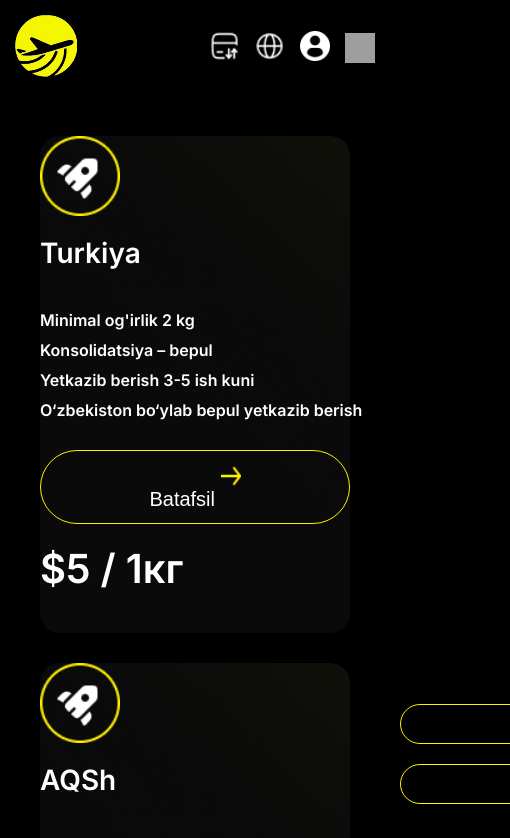
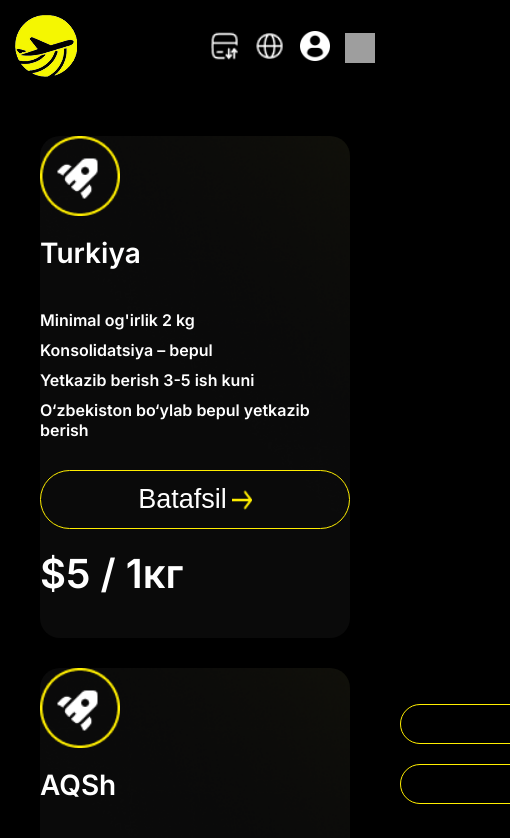
Before and after one commit to Sarvarchik2/express-abu, a Nuxt app: page /tarif in a window 390 px wide. Shown: the top 838 px of the page, 510 px wide, since content can reach past the window. Built offline with nearby package versions, Linux system fonts and the light colour scheme; grey boxes are pictures that could not be loaded.

Commit message:
ceo adaptive mobile

```diff
--- a/components/footer/footer.vue
+++ b/components/footer/footer.vue
@@ -46,7 +46,7 @@
           <NuxtLink>
             <img :src="Facebook" alt="ad">
           </NuxtLink>
-          <NuxtLink>
+          <NuxtLink to="https://www.instagram.com/abu_express_?utm_source=ig_web_button_share_sheet&igsh=ZDNlZDc0MzIxNw==">
             <img :src="Instagram" alt="ad">
           </NuxtLink>
 
--- a/pages/index/index.css
+++ b/pages/index/index.css
@@ -313,6 +313,20 @@ color: #BAAFAF;
     }
     .abu-express-how-works-left,.abu-express-how-works-right{
         width: 100%;
+        height: max-content;
+    }
+    .abu-express-how-works-left button{
+        width: 100%;
+        height: 60px;
+        font-size: 15px;
+        padding: 0;
+    }
+    .abu-express-help-text p{
+        font-size: 14px;
+    }
+    .abu-express-help-text a{
+        width: 100%;
+        text-align: center;
     }
     .abu-express{
         padding: 0 15px;
--- a/pages/index/index.vue
+++ b/pages/index/index.vue
@@ -268,7 +268,7 @@ useHead({
     // Open Graph (Facebook, Telegram, WhatsApp)
     { property: "og:title", content: "Доставка товаров из США, Турции и Китая – Abu Express" },
     { property: "og:description", content: "Быстрая и безопасная доставка товаров из США, Турции и Китая по выгодным тарифам. Легко заказывайте одежду, электронику и другие товары с надежной доставкой в ваш город!" },
-    { property: "og:image", content: "https://abuexpressgroup.com/_nuxt/logo.Dk0MFiUH.png" }, // Замени ссылку на актуальный логотип
+    { property: "og:image", content: "https://abuexpressgroup.com/logo2.png" },
     { property: "og:url", content: "https://abuexpressgroup.com" },
     { property: "og:type", content: "website" },
     { property: "og:site_name", content: "Abu Express" },
@@ -278,7 +278,7 @@ useHead({
     { name: "twitter:card", content: "summary_large_image" },
     { name: "twitter:title", content: "Доставка товаров из США, Турции и Китая – Abu Express" },
     { name: "twitter:description", content: "Быстрая и безопасная доставка товаров из США, Турции и Китая. Экономьте на покупках за границей с лучшими условиями доставки!" },
-    { name: "twitter:image", content: "https://abuexpressgroup.com/_nuxt/logo.Dk0MFiUH.png" },
+    { name: "twitter:image", content: "https://abuexpressgroup.com/logo2.png" },
 
     // Канонический URL (если страницы дублируются)
     { rel: "canonical", href: "https://abuexpressgroup.com" },
--- a/pages/tarif.css
+++ b/pages/tarif.css
@@ -125,6 +125,21 @@
     padding: 10px;
 }
 @media (max-width: 600px) {
+    .tarif-item-left-text button {
+        border: 1px solid #FFEE00;
+        border-radius: 40px;
+        padding: 15px 22px;
+        width: max-content;
+        font-size: 27px;
+        line-height: 27px;
+        display: flex;
+        align-items: center;
+        justify-content: center;
+        gap: 5px;
+    }
+    .tarif-item-left-text button img{
+        margin: 0;
+    }
     .tarif-more-modal-wrapper{
         width: 95%;
     }
@@ -138,6 +153,8 @@
     }
     .tarif-item h3{
         font-size: 16px;
+        width: 100%;
+        text-align: start;
     }
     .tarif-item-left-text{
         margin-left: 0;
--- a/public/locales/en.json
+++ b/public/locales/en.json
@@ -101,5 +101,5 @@
   "calculator_total": "Total:",
   "main": "Main",
   "services_air_sea_title": "Air and Sea Freight",
-  "services_air_sea_desc": "Yellow provides reliable air and sea freight services tailored for customers and businesses. Air delivery with a 7-10 day shipping time is the best option for customers wishing to send parcels to Uzbekistan. Meanwhile, sea freight can take up to 45 days but offers a more cost-effective solution for shipping larger and heavier commercial cargo.",
+  "services_air_sea_desc": "Yellow provides reliable air and sea freight services tailored for customers and businesses. Air delivery with a 7-10 day shipping time is the best option for customers wishing to send parcels to Uzbekistan. Meanwhile, sea freight can take up to 45 days but offers a more cost-effective solution for shipping larger and heavier commercial cargo."
 }
```
Also changed, not shown: public/logo2.png (renamed from assets/logo2.png).
